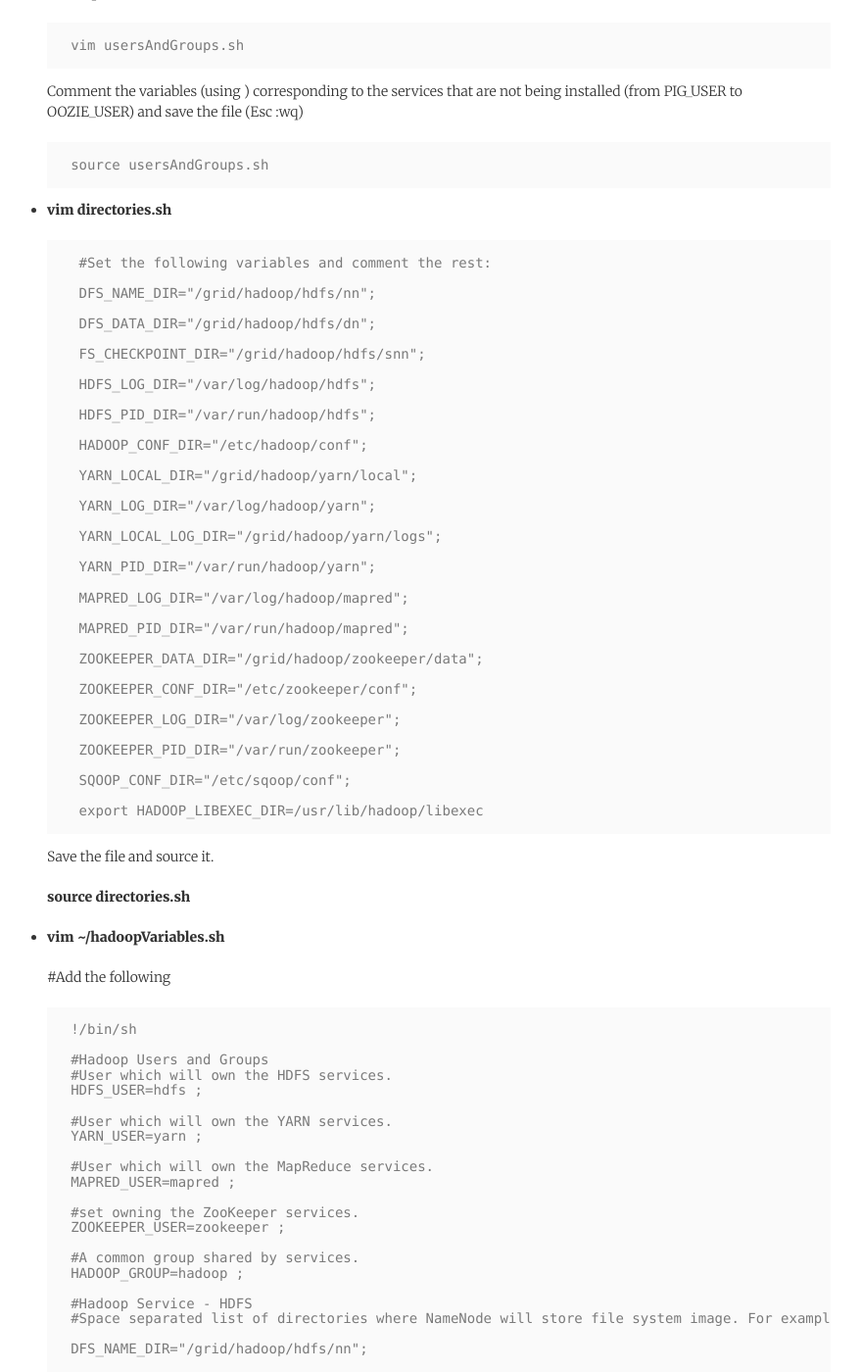
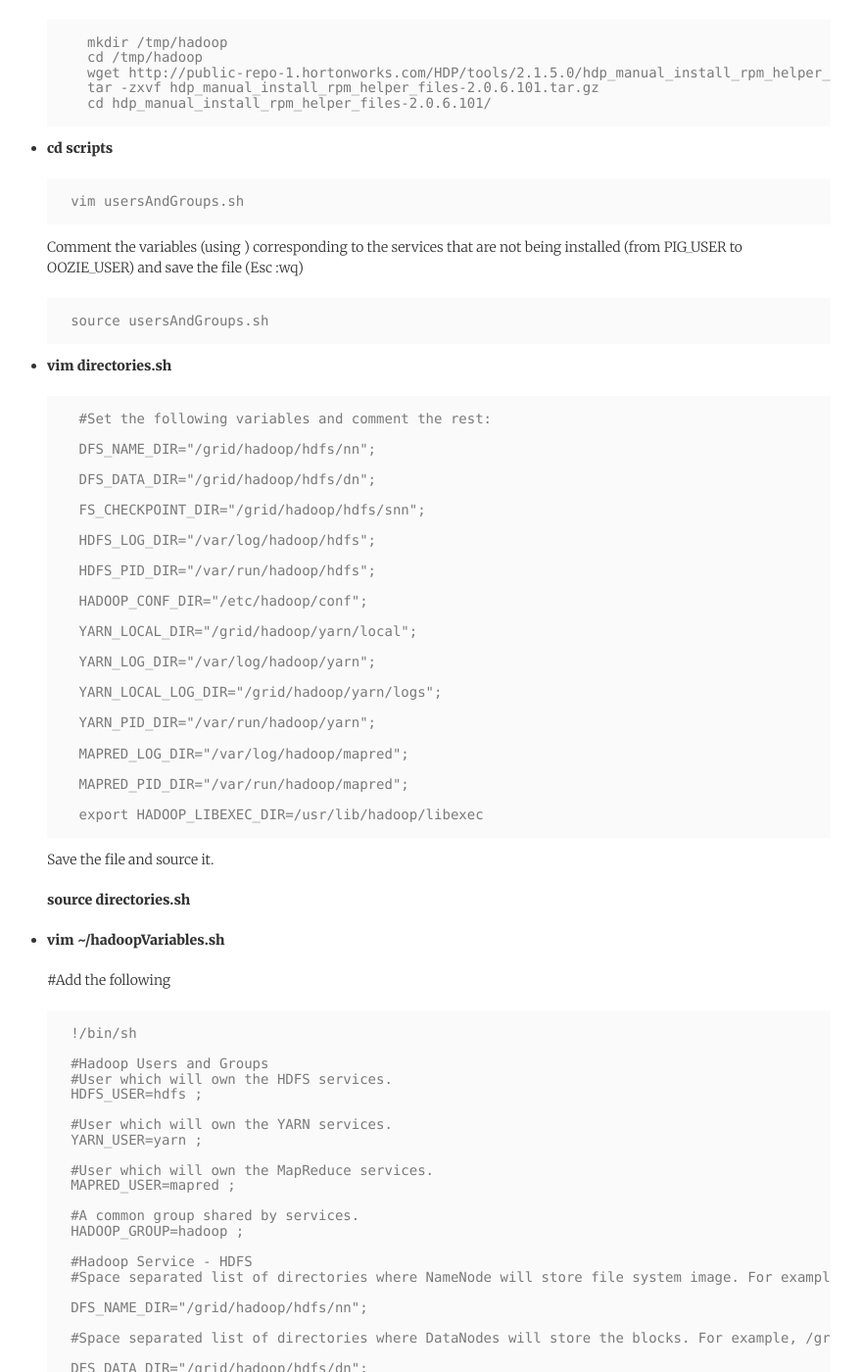
Before and after one commit to sahiltyagi4/old_blog, a Jekyll site: the page built from _posts/2016-07-09-hadoop_setup.md, in a window 1280 px wide and 1400 px high, scrolled down 4011 px. Shown: the whole window at 98% size, without its empty margins (212-1091 px from the left). Built offline with Jekyll 4.4.1, drawn with Linux system fonts in a browser that asks for light colours; some of the changed text lies outside the part shown.

Commit message:
the first post more presentable now

```diff
--- a/_config.yml
+++ b/_config.yml
@@ -1,5 +1,5 @@
 # Site settings
-title:       Sahil's Blog
+title:       Sahil Tyagi
 email:       sahilt.tyagi@gmail.com
 author:      Sahil Tyagi
 description: "A simple, beautiful theme for Jekyll that emphasizes content rather than aesthetic fluff."
--- a/_layouts/post.html
+++ b/_layouts/post.html
@@ -13,13 +13,13 @@ layout: default
   {% if page.update_date %}
     <span class="post-meta">{{ site.text.post.updated }}: {{ page.update_date | date: site.date_format }}</span><br>
   {% endif %}
-  <span class="post-meta small">
+  <!-- <span class="post-meta small">
   {% if page.minutes %}
     {{ page.minutes }} {{ site.text.post.minute_read }}
   {% else %}
     {{ minutes }} {{ site.text.post.minute_read }}
   {% endif %}
-  </span>
+  </span> -->
 </div>
 
 <article class="post-content">
--- a/_posts/2016-07-09-hadoop_setup.md
+++ b/_posts/2016-07-09-hadoop_setup.md
@@ -1,12 +1,14 @@
 ---
 layout:     post
 title:      Hadoop and HDFS setup
-date:       2016-07-09 11:21:29
+date:       2016-01-15 11:21:29
 summary:    This post describes how to setup Hadoop 2.2.3 (Hortonworks release) on an Ubuntu (Linux) server.
 categories: hadoop hdfs
 ---
 
-Hadoop, formally called Apache Hadoop, is an Apache Software Foundation project and open source software platform for scalable, distributed computing.
+Hadoop, formally called Apache Hadoop, is an Apache Software Foundation project and open source software platform for scalable, distributed computing. It provides massive storage for any kind of data, enormous processing power and the ability to handle virtually limitless concurrent tasks or jobs.
+Hadoop is designed to run on a large number of machines that don’t share any memory or disks. That means you can buy a whole bunch of commodity servers, slap them in a rack, and run the Hadoop software on each one. When you want to load all of your organization’s data into Hadoop, what the software does is bust that data into pieces that it then spreads across your different servers. There’s no one place where you go to talk to all of your data; Hadoop keeps track of where the data resides. And because there are multiple copy stores, data stored on a server that goes offline or dies can be automatically replicated from a known good copy. Hadoop is ideal for situations where you want to run analytics that are deep and computationally extensive, like clustering and targeting. It applies to a myriad of markets like finance, online retail, etc.
+Hadoop 2.x comes with YARN (Yet Another Resource Negotiator) for cluster resource management.
 Following are the installation steps:
 
 - Check the ip of the server by running the command:
@@ -262,16 +264,6 @@ You should see something like the following after entering credentials:
 
 		MAPRED_PID_DIR="/var/run/hadoop/mapred";
 
-		ZOOKEEPER_DATA_DIR="/grid/hadoop/zookeeper/data";
-
-		ZOOKEEPER_CONF_DIR="/etc/zookeeper/conf";
-
-		ZOOKEEPER_LOG_DIR="/var/log/zookeeper";
-
-		ZOOKEEPER_PID_DIR="/var/run/zookeeper";
-
-		SQOOP_CONF_DIR="/etc/sqoop/conf";
-
 		export HADOOP_LIBEXEC_DIR=/usr/lib/hadoop/libexec
 
 	Save the file and source it.
@@ -293,9 +285,6 @@ You should see something like the following after entering credentials:
 
 		#User which will own the MapReduce services.
 		MAPRED_USER=mapred ;
-
-		#set owning the ZooKeeper services.
-		ZOOKEEPER_USER=zookeeper ;
 
 		#A common group shared by services.
 		HADOOP_GROUP=hadoop ;
@@ -343,19 +332,6 @@ You should see something like the following after entering credentials:
 
 		#Directory to store the mapreduce jobhistory process ID.
 		MAPRED_PID_DIR="/var/run/hadoop/mapred";
-
-		#Hadoop Service - ZOOKEEPER
-		#Directory where ZooKeeper will store data
-		ZOOKEEPER_DATA_DIR="/grid/hadoop/zookeeper/data";
-
-		#Directory to store the ZooKeeper configuration files.
-		ZOOKEEPER_CONF_DIR="/etc/zookeeper/conf";
-
-		#Directory to store the ZooKeeper logs.
-		ZOOKEEPER_LOG_DIR="/var/log/zookeeper";
-
-		#Directory to store the ZooKeeper process ID.
-		ZOOKEEPER_PID_DIR="/var/run/zookeeper";
 
 		export HADOOP_LIBEXEC_DIR=/usr/lib/hadoop/libexec
 
@@ -415,18 +391,6 @@ You should see something like the following after entering credentials:
 		mkdir -p $DFS_DATA_DIR;
 		chown -R $HDFS_USER:$HADOOP_GROUP $DFS_DATA_DIR;
 		chmod -R 750 $DFS_DATA_DIR;
-
-- Need to check about Zookeeper node:
-
-		mkdir -p $ZOOKEEPER_LOG_DIR;
-		chown -R $ZOOKEEPER_USER:$HADOOP_GROUP $ZOOKEEPER_LOG_DIR;
-		chmod -R 755 $ZOOKEEPER_LOG_DIR;
-		mkdir -p $ZOOKEEPER_PID_DIR;
-		chown -R $ZOOKEEPER_USER:$HADOOP_GROUP $ZOOKEEPER_PID_DIR;
-		chmod -R 755 $ZOOKEEPER_PID_DIR;
-		mkdir -p $ZOOKEEPER_DATA_DIR;
-		chmod -R 755 $ZOOKEEPER_DATA_DIR;
-		chown -R $ZOOKEEPER_USER:$HADOOP_GROUP $ZOOKEEPER_DATA_DIR;
 
 - ONLY on ResourceManager and all datanodes :
 
@@ -610,11 +574,8 @@ You should see something like the following after entering credentials:
 		chown -R mapred:hadoop /var/run/hadoop-mapreduce
 		chmod -R 755 /var/run/hadoop-mapreduce
 
-		mkdir /var/run/hbase
-		chown -R hbase:hadoop /var/run/hbase
-		chmod -R 755 /var/run/hbase
 
-	(Need to use distributed cache) Copy all the lib jars from <b>/home/rq/rocq/sparq_backend/lib</b> to <b>/usr/lib/hadoop-mapreduce/</b>
+	(Need to use distributed cache) Copy all the lib jars from <b>/home/hadoop/rocq/spahadoop_backend/lib</b> to <b>/usr/lib/hadoop-mapreduce/</b>
 	** add <b>/usr/lib/rocq</b> folder & <b>/usr/lib/hadoop-mapreduce/</b> folder jars while adding new datanodes or any other node to the cluster
 
 - ONLY on the namenode, format and start the namenode
```
Also changed, not shown: other parts of _posts/2016-07-09-hadoop_setup.md (+13 -13 lines), about.md (+6 -2 lines), 9 other files.
